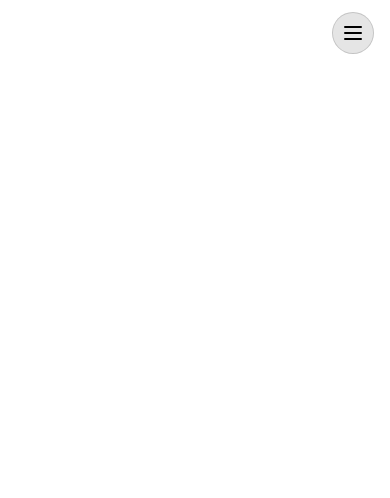
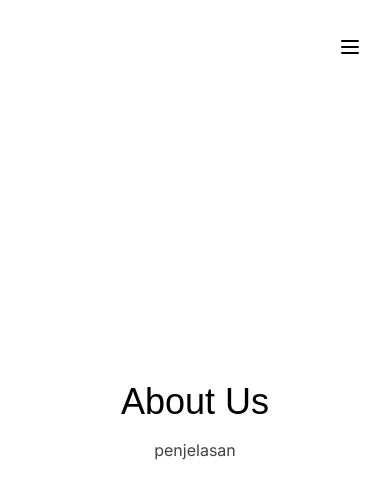
Before and after one commit to ziehan/SEA_Catering, a Next.js app in the folder my-project/: page / in a window 390 px wide. Shown: the top 498 px of the page. Built offline with nearby package versions, Linux system fonts and the light colour scheme; a web font is replaced by a local one.

Commit message:
update hero navbar about
landing page

```diff
--- a/my-project/src/app/globals.css
+++ b/my-project/src/app/globals.css
@@ -17,3 +17,9 @@
     @apply px-4 py-1.5 rounded-full text-black/70 text-sm font-semibold hover:bg-black/10 hover:text-black transition duration-300;
   }
 }
+
+@layer utilities {
+  .hero-ring {
+    @apply absolute top-1/2 left-1/2 -translate-x-1/2 -translate-y-1/2 rounded-full border border-blue-900 -z-10;
+  }
+}
--- a/my-project/src/app/page.tsx
+++ b/my-project/src/app/page.tsx
@@ -1,11 +1,13 @@
 import { Header } from "@/sections/header";
 import { Hero } from "@/sections/hero";
+import { About } from "@/sections/about";
 
 export default function Home() {
   return (
-    <div>
+    <main>
       <Header />
       <Hero />
-    </div>
+      <About />
+    </main>
   );
 }
--- /dev/null
+++ b/my-project/src/sections/about.tsx
@@ -0,0 +1,10 @@
+export const About = () => {
+  return (
+    <div className="min-h-screen px-4 flex flex-col items-center justify-center">
+      <h2 className="text-4xl font-serif text-center">About Us</h2>
+      <p className="max-w-2xl mx-auto mt-4 text-center text-black/75">
+        penjelasan
+      </p>
+    </div>
+  );
+};
--- a/my-project/src/sections/header.tsx
+++ b/my-project/src/sections/header.tsx
@@ -31,9 +31,8 @@ export const Header = () => {
   return (
     <>
       <header className="fixed top-3 left-0 w-full flex justify-center z-50 px-4">
-        {/* Kontainer ini sekarang tidak perlu 'w-full max-w-md' karena kita akan mengontrol tombol hamburger secara terpisah */}
         <div>
-          <nav className="hidden md:flex justify-center items-center gap-1 p-0.5 border border-black/0 rounded-full bg-black/0 backdrop-blur">
+          <nav className="hidden md:flex justify-center items-center gap-1 p-0.5 border border-white/50 rounded-full bg-white/50 backdrop-blur">
             {navLinks.map((link) => (
               <a key={link.label} href={link.href} className="nav-item">
                 {link.label}
@@ -47,15 +46,11 @@ export const Header = () => {
             </a>
           </nav>
 
-          {/* ===== PERBAIKAN DI SINI ===== */}
-          {/* 6. Tambahkan kondisi ini agar tombol hamburger HILANG saat menu TERBUKA.
-            Sekarang tombol Menu dan X akan muncul bergantian, tidak pernah bersamaan.
-          */}
           {!isMenuOpen && (
             <div className="md:hidden flex justify-end fixed top-3 right-4">
               <button
                 onClick={() => setIsMenuOpen(true)}
-                className="p-2 rounded-full bg-black/10 border border-black/15"
+                className="p-2 rounded-xl bg-white/40 border border-white/50 mt-3.5 mr-0.75 backdrop-blur-xl"
               >
                 <Menu className="h-6 w-6 text-black" />
               </button>
@@ -67,7 +62,7 @@ export const Header = () => {
       <AnimatePresence>
         {isMenuOpen && (
           <motion.div
-            className="md:hidden fixed inset-0 bg-gray-900/90 backdrop-blur-lg flex flex-col items-center justify-center z-40"
+            className="md:hidden fixed inset-0 bg-rose-900/75 backdrop-blur-lg flex flex-col items-center justify-center z-40"
             initial={{ opacity: 0 }}
             animate={{ opacity: 1 }}
             exit={{ opacity: 0 }}
```
Also changed, not shown: 1 other file (tests, documents, lock files or other folders).
